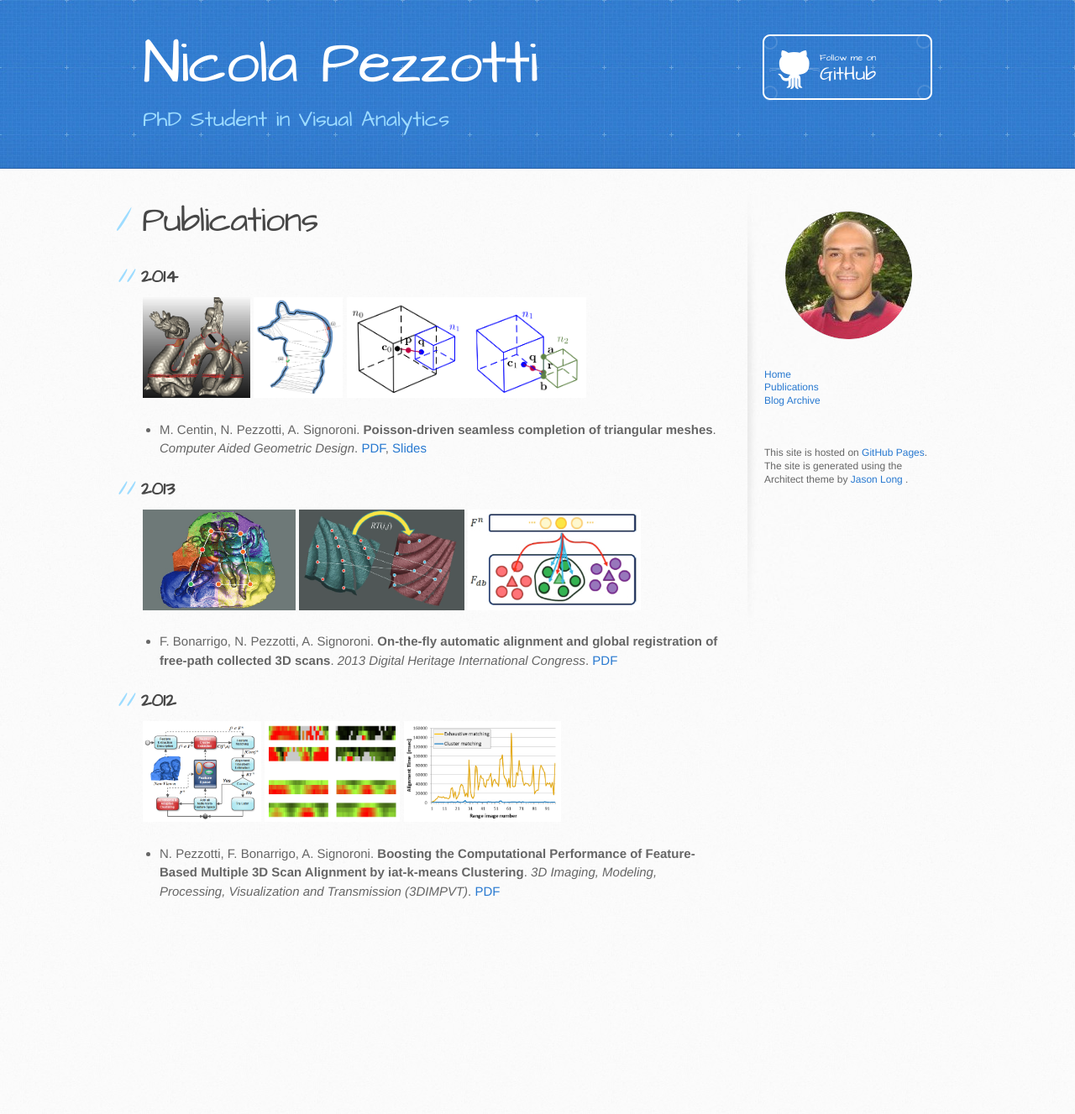
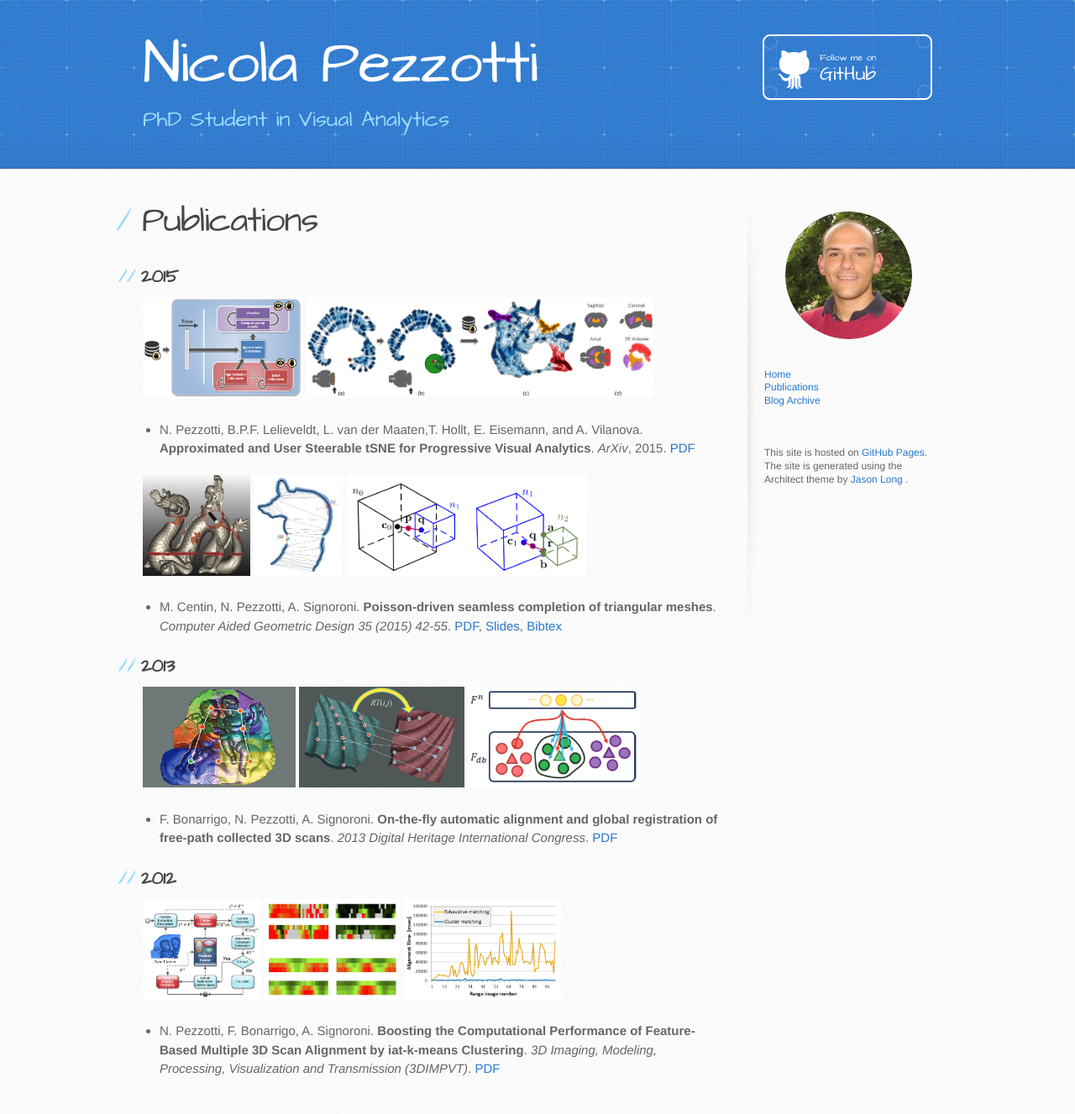
Before and after one commit to Nicola17/Nicola17.github.io, a Jekyll site: the page built from publications/index.md, in a window 1280 px wide. Shown: the whole page at 84% size. Built offline with Jekyll 4.4.1, drawn with Linux system fonts in a browser that asks for light colours; before the commit the page ends 1116 px from its top, so only the background shows below that.

Commit message:
Updated publications (AtSNE on ArXiv)

```diff
--- a/publications/index.md
+++ b/publications/index.md
@@ -6,13 +6,20 @@ title: Nicola Pezzotti - Publications
 Publications
 ================
 
-2014
+2015
 -------
+
+<img src="Pictures/a_tsne/overview.png" height="120">
+<img src="Pictures/a_tsne/aba.png" height="120">
+<!--<img src="Pictures/a_tsne/rt.png" height="120">-->
+
+* N. Pezzotti, B.P.F. Lelieveldt, L. van der Maaten,T. Hollt, E. Eisemann, and A. Vilanova. **Approximated and User Steerable tSNE for Progressive Visual Analytics**. *ArXiv*, 2015. [PDF](http://arxiv.org/pdf/1512.01655v2.pdf)
+
 <img src="Pictures/dragon_armadillo_buddha.png" height="120">
 <img src="Pictures/protection.png" height="120">
 <img src="Pictures/tree.png" height="120">
 
-* M. Centin, N. Pezzotti, A. Signoroni. **Poisson-driven seamless completion of triangular meshes**. *Computer Aided Geometric Design*. [PDF](2014_Poisson_Driven_Seamless_completion.pdf), [Slides](2014_Poisson_Driven_Seamless_completion_presentation.pdf)
+* M. Centin, N. Pezzotti, A. Signoroni. **Poisson-driven seamless completion of triangular meshes**. *Computer Aided Geometric Design 35 (2015) 42-55*. [PDF](2014_Poisson_Driven_Seamless_completion.pdf), [Slides](2014_Poisson_Driven_Seamless_completion_presentation.pdf), [Bibtex](https://scholar.google.nl/scholar.bib?q=info:kmdSnlU02MkJ:scholar.google.com/&output=citation&scisig=AAGBfm0AAAAAVsRRbkgD9w_9f0NRdQmQFC2dA0Z5RWSy&scisf=4&hl=it&scfhb=1)
 
 
 
```
Also changed, not shown: index.md (+2 -2 lines), publications/Pictures/a_tsne/aba.png (added), publications/Pictures/a_tsne/overview.png (added), publications/Pictures/a_tsne/rt.png (added).
